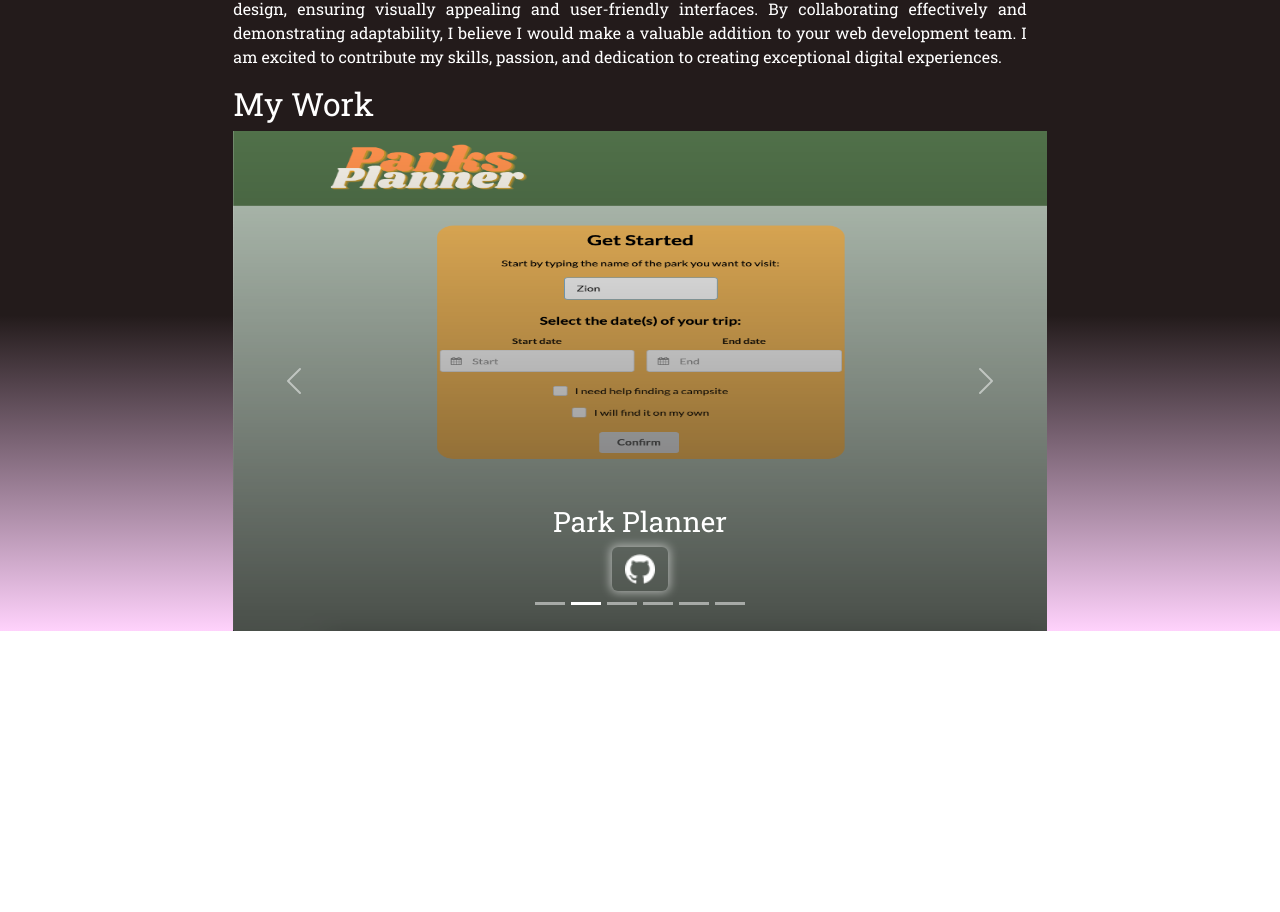
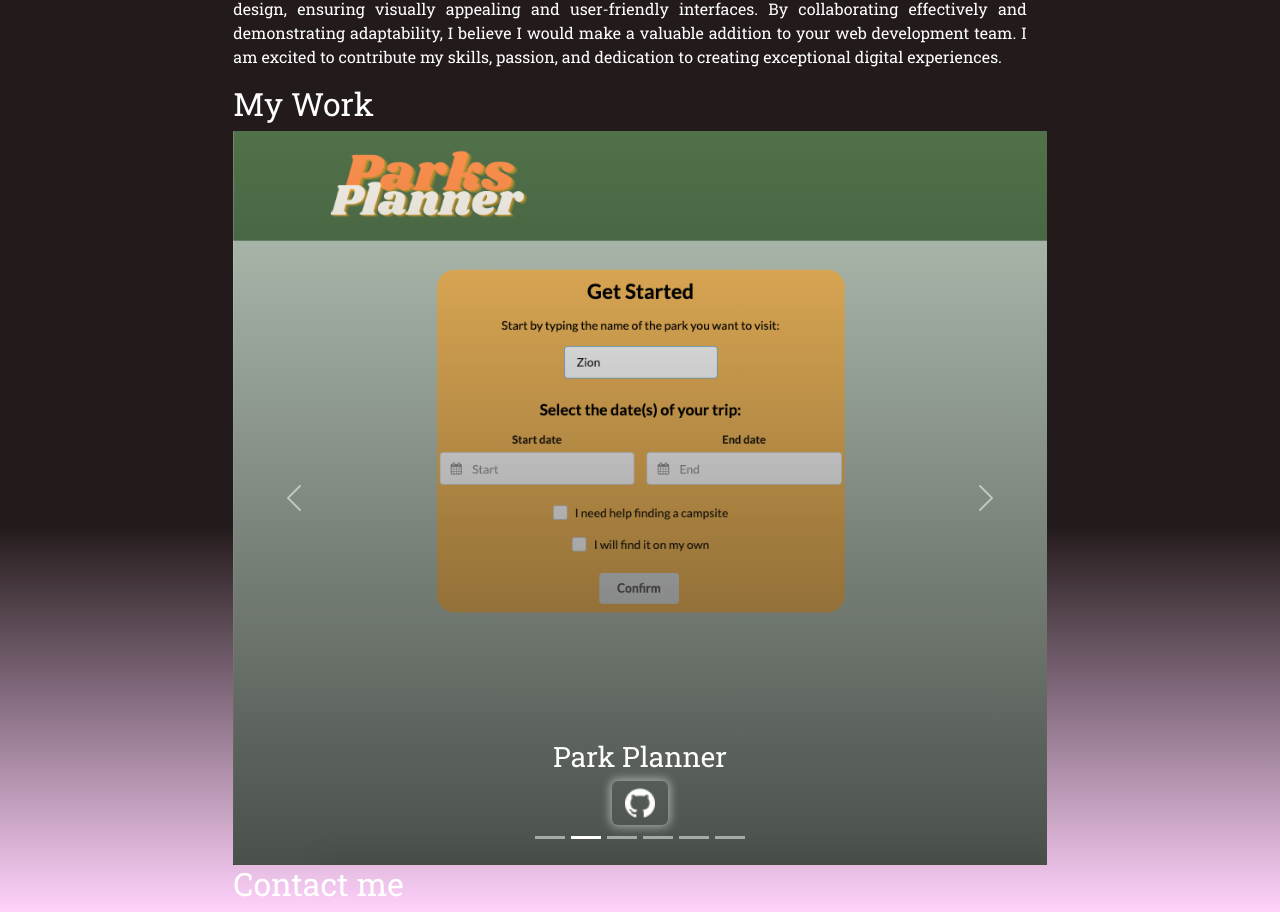
Before and after one commit to NoahAaronBurton/Portfolio, a React (Vite) app: page / in a window 1280 px wide. Shown: the part 632-1544 px from the top of the page. Before the commit the page ends 1263 px from the top, so only its background shows below. Built offline with nearby package versions, Linux system fonts and the light colour scheme.

Commit message:
nav links

```diff
--- a/src/App.jsx
+++ b/src/App.jsx
@@ -55,9 +55,9 @@ function App() {
           </div>
           {/* About Me Section */}
             <div>
-              <h2>About Me</h2>
+              <h2 id="about-row">About Me</h2>
             </div>
-          <div id="about-row">
+          <div>
             <img
               id='noah-headshot'
               className='left-floated-image'
@@ -75,10 +75,13 @@ function App() {
           </div>
           {/* Projects Section */}
             <div>
-              <h2>My Work</h2>
+              <h2 id="projects">My Work</h2>
             </div>
-          <div id="projects" >
+          <div  >
             <Project projects={projects}></Project>
+          </div>
+          <div id="contact">
+            <h2>Contact me</h2>
           </div>
         </div>
       </div>
--- a/src/components/nav.jsx
+++ b/src/components/nav.jsx
@@ -35,13 +35,13 @@ function Nav() {
                 </a>
               </li>
               <li className='nav-item'>
-                <a href="/" className='nav-link'>About Me</a>
+                <a href="#about-row" className='nav-link'>About Me</a>
               </li>
               <li className='nav-item'>
-                <a href="/" className='nav-link'>Portfolio</a>
+                <a href="#projects" className='nav-link'>Portfolio</a>
               </li>
               <li className='nav-item'>
-                <a href="/" className='nav-link'>Contact</a>
+                <a href="#contact" className='nav-link'>Contact</a>
               </li>
             </ul>
           </div>
```
